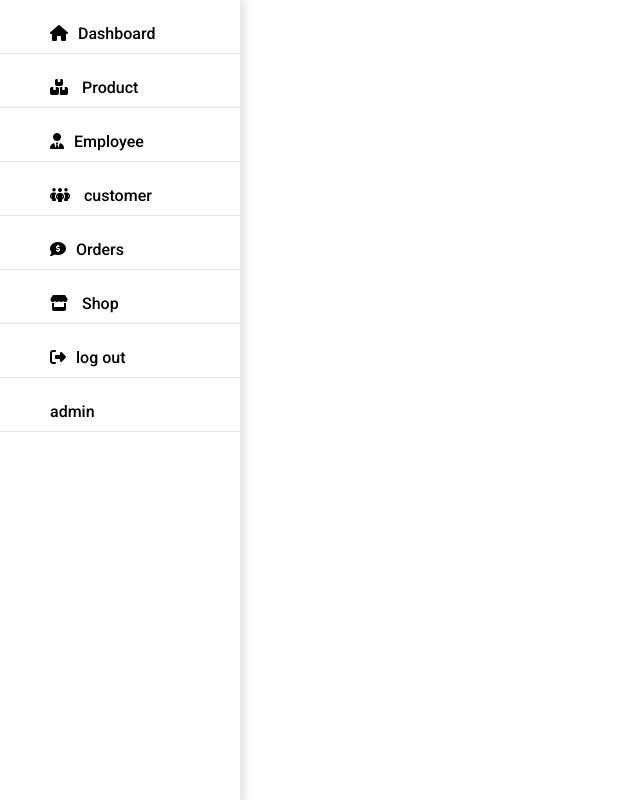
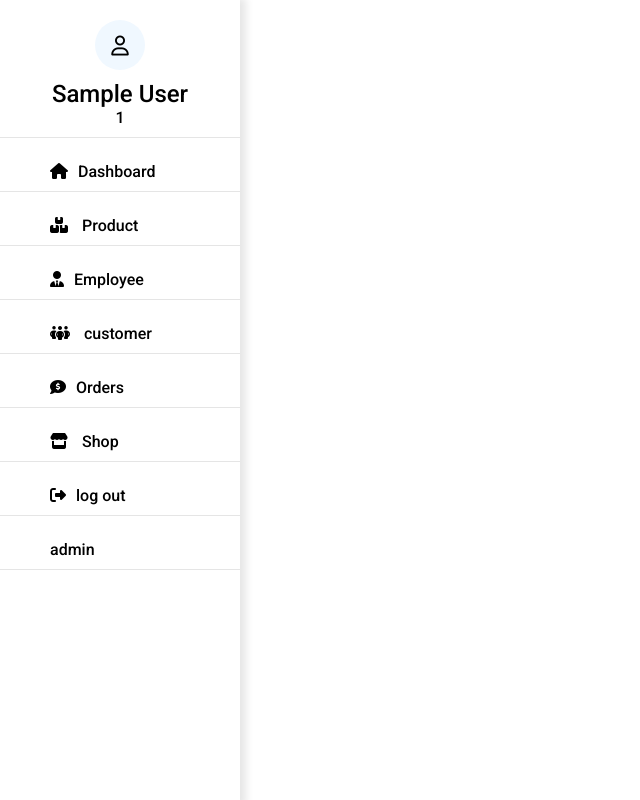
Before and after one commit to Nunthapop/sales_system, a PHP site: page /header/nav.php in a window 1280 px wide. Shown: the whole page, without its empty margins (0-640 px from the left). Run offline with PHP 8.4, Linux system fonts and the light colour scheme; the visitor is signed in with stand-in values (Sample User, id 1).

Commit message:
update profile pic

```diff
--- a/css/nav.css
+++ b/css/nav.css
@@ -39,9 +39,32 @@ box-shadow: 2px 2px 8px 4px rgba(0, 0, 0, 0.1);
    padding-bottom: 10px;
 
 }
+.nav li:first-child{
+    margin-top: 20px;
+    display: flex;
+    padding-left:0px;
+    justify-content: center;
+    flex-direction: column;
+    align-items: center;
+}
+.profile{
+    width: 50px;
+    height: 50px;
+    background-color: aliceblue;
+    border-radius: 50%;
+    margin-bottom: 10px;
+    display: flex;
+    justify-content: center;
+    align-items: center;
+    flex-direction: column;
+}
+
 .nav i{
     margin-right: 10px;
 }
 a{
     color: black;
 }
+.profile i{
+    margin-right: 0px;
+}
--- a/header/nav.php
+++ b/header/nav.php
@@ -24,6 +24,10 @@
 
     <div class="nav">
         <ul>
+            <li>
+                <div class="profile"><i class="fa-regular fa-user fa-lg"></i></div>
+               <h2><?php echo  $_SESSION['emp_name']?> </h2> <?php  echo $_SESSION['emp_position'];?>
+            </li>
             <li><i class="fa-solid fa-house"></i><a href="../dashboard/dashboard.php">Dashboard</a></li>
             <li><i class="fa-solid fa-boxes-stacked"></i><a href="../Product/product.php"> Product</a></li>
             <li> <i class="fa-solid fa-user-tie"></i><a href="../employee/emp.php">Employee</a></li>
```
